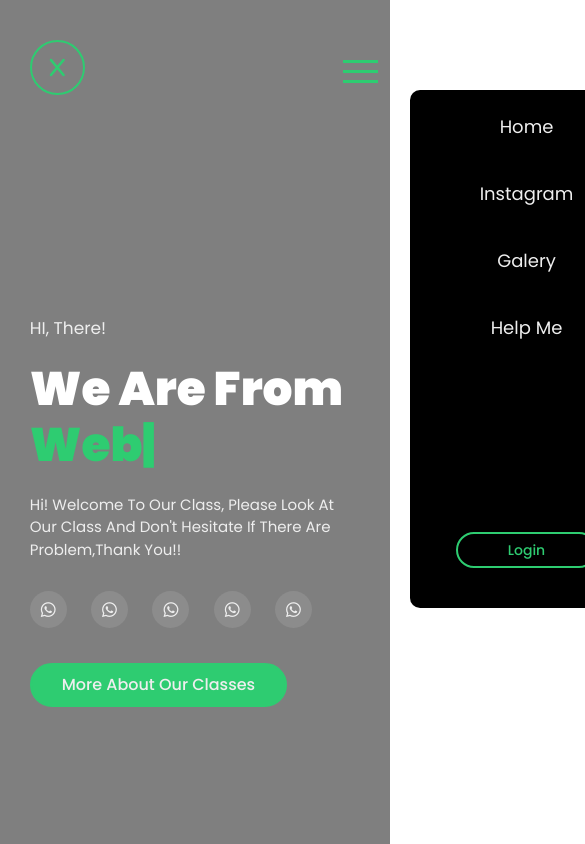
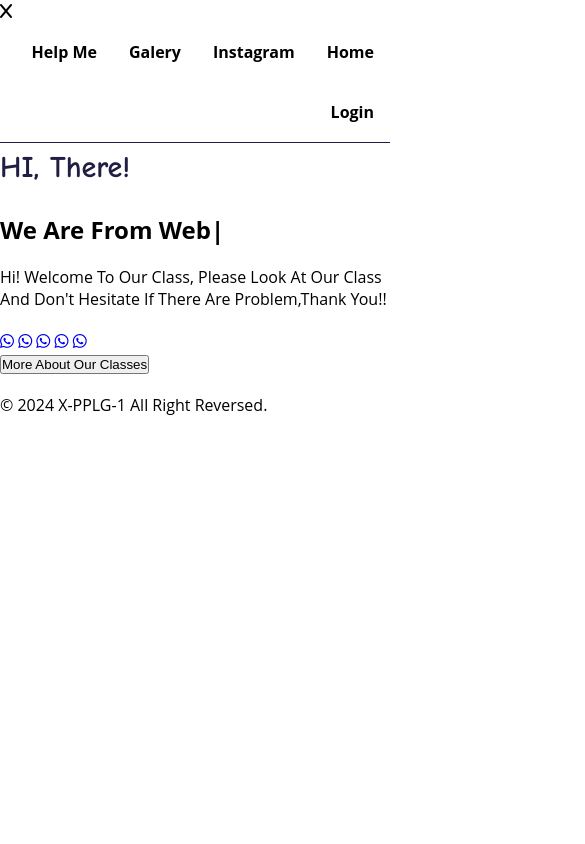
Before and after one commit to BillSky-UI/BillStudioCraft, a plain HTML site: page index.html in a window 390 px wide. Shown: the top 844 px of the page, 585 px wide, since content can reach past the window. Drawn offline with nearby package versions, Linux system fonts and the light colour scheme.

Commit message:
StudyRoomBill
Ada Dua File Di Project Kali Ini Lihat Lihat Saja Yaaaa!!!!!

```diff
--- a/style.css
+++ b/style.css
@@ -1,232 +1,236 @@
-*{
+* {
+    text-decoration: none;
+    margin: 0;
+    padding: 0px;
+}
+
+body {
+    margin: 0px;
+    padding: 0px;
+    font-family: 'Open Sans',sans-serif;
+}
+
+.wrapper{
+    width: 1100px;
+    margin: auto;
+    position: relative;
+}
+
+.logo a {
+    font-size: 50px;
+    font-weight: bold;
+    float: left;
+    font-family: 'Courier New', Courier, monospace;
+    color: #201E43;
+}
+
+.menu {
+    float: right;
+}
+
+nav {
+    width: 100%;
+    margin: auto;
+    display: flex;
+    line-height: 60px;
+    position: sticky;
+    position: -webkit-sticky;
+    top: 0;
+    background: #FFFFFF;
+    z-index: 1;
+    border-bottom: 1px solid #201E43;
+}
+nav ul {
+    list-style-type: none;
+    margin: 0;
     padding: 0;
-    margin: 0;
-    box-sizing: border-box;
-    font-family: 'Poppins', sans-serif;
+    overflow: hidden;
+}
+
+nav ul li {
+    float: right;
+}
+
+nav ul li a {
+    color: black;
+    font-weight: bold;
+    text-align: center;
+    padding: 0px 16px 0px 16px;
     text-decoration: none;
 }
-body{
-    overflow: hidden;
-}
-.main-width{
-    width: 1280px;
-    max-width: 95%;
-    margin: 0 auto;
-    padding: 0px 20px;
-}
-.hero{
-    width: 100%;
-    height: 100%;
-    min-height: 100vh;
-    background: linear-gradient(rgba(0, 0, 0, 0.5),rgba(0, 0, 0, 0.5)), url(/img/background.jpg);
-    background-size: cover;
-    background-position: center;
-    position: relative;
-}
-header{
-    padding: 40px 0 30px;
-    display: flex;
-    flex-wrap: nowrap;
-    align-items: center;
-    justify-content: space-between;
-}
-.logo i{
-    height: 55px;
-    width: 55px;
-    background: transparent;
-    border: 2px solid #2ecc71;
-    color: #2ecc71;
-    border-radius: 50%;
-    display: inline-flex;
-    align-items: center;
-    justify-content: center;
-    font-size: 20px;
-    cursor: pointer;
-}
-nav .hamb{
-    width: 35px;
-    height: 24px;
-    right: 3%;
-    top: 60px;
-    z-index: 5;
-    background: transparent;
-    position: absolute;
-    cursor: pointer;
-    display: none;
-}
-nav .hamb span{
-    display: block;
-    background: #2ecc71;
-    width: 100%;
-    height: 3px;
-    transition: .3s;
-    transition-property: transform,opacity;
-}
-nav .hamb span:nth-child(2){
-    margin: 7px 0px;
-}
-nav .nav-list{
-    list-style: none;
-}
-nav .nav-list li{
-    display: inline-block;
-}
-nav .nav-list li a{
-    display: inline-block;
-    color: #eee;
-    margin-left: 55px;
-    font-size: 15px;
-    font-weight: 600;
-}
-nav .nav-list li:not(:last-child) a:hover{
-    color: #2ecc71;
-    transition: .4s;
-}
-nav .nav-list li.btn a{
-    display: inline-block;
-    background: transparent;
-    border: 2px solid #2ecc71;
-    padding: 9px 28px;
-    border-radius: 30px;
-    line-height: 1.3;
-    color: #2ecc71;
-    font-weight: 500;
-}
-nav .nav-list li.btn:hover a{
-    background: #2ecc71;
-    color: white;
-    border: 2px solid transparent;
-    transition: .4s;
-}
-.container{
-    padding-top: 190px;
-}
-.container .hero-text{
-    margin-bottom: 40px;
-}
-.container .hero-text h1{
-    color: white;
-    font-size: 47px;
-    font-weight: 900;
-    line-height: 1.2;
-    margin: 20px 0px 20px;
-}
-span{
-    color: #2ecc71;
-}.container .hero-text h3{
-    color: #eee;
-    font-weight: 400;
-    font-size: 17px;
-}
-.container .hero-text p{
-    width: 440px;
-    max-width: 100%;
-    color: #eee;
-    font-size: 15px;
-    line-height: 1.5;
-    margin-bottom: 30px;
-}
-.social a{
-    width: 37px;
-    height: 37px;
-    border-radius: 50%;
-    display: inline-flex;
-    align-items: center;
-    justify-content: center;
-    font-size: 17px;
-    color: #eee;
-    cursor: pointer;
-    margin-right: 20px;
-    background-color: rgba(255, 255, 255, 0.1);
-    margin-bottom: 35px;
-}
-.social a:hover{
-    transform: scale(1.1);
-    background: #2ecc71;
-    transition: .4s;
-}
-.container .hero-text button{
-    color: #eee;
-    background: #2ecc71;
-    font-size: 16px;
-    font-weight: 500;
-    line-height: 24px;
-    padding: 8px 30px;
-    border: 2px solid #2ecc71;
-    border-radius: 30px;
-    cursor: pointer;
-}
-.container .hero-text button:hover{
-    background: transparent;
-    border: 2px solid #2ecc71;
-    color: #2ecc71;
-    transition: .4s;
-}
-.bottom{
-    margin-top: 243px;
-    padding-bottom: 40px;
-}
-.bottom p{
-    color: #eee;
-    letter-spacing: 2px;
-    font-size: 15px;
+
+nav ul li a:hover {
+    text-decoration: underline;
 }
 
-@media screen and (max-width: 930px) {
-    nav .hamb{
-        display: initial;
+section {
+    margin: auto;
+    display: flex;
+    margin-bottom: 50px;
 }
-    .click{
-        top: 46px;
+
+.kolom {
+    margin-top: 50px;
+    margin-bottom: 50px;
 }
-    .click span{
-        position: absolute;
-        margin-top: 12px;
+
+.kolom .deskripsi {
+    font-size: 20px;
+    font-weight: bold;
+    font-family: 'comic sans ms';
+    color: #201E43;
 }
-    .click span:frist-child{
-        transform: rotate(-40deg);
+
+h2 {
+    font-family: 'comic sans ms';
+    font-weight: 800;
+    font-size: 45px;
+    margin-bottom: 20px;
+    color: #201E43;
+    width: 100%;
+    line-height: 50px;
 }
-    .click span:nth-child(2){
-        opacity: 0;
-        margin: 0;
+
+a.tbl_biru {
+    background: #6482AD;
+    border-radius: 30px;
+    margin-top: 30px;
+    padding: 15px 30px 15px 30px;
+    color: #FFFFFF;
+    cursor: pointer;
+    font-weight: bold;
 }
-    .click span:last-child{
-        transform: rotate(40deg);
-        top: 0;
+
+a.tbl_biru:hover {
+    background: #FF4E88;
+    text-decoration: none;
 }
-    nav .nav-list{
-        position: absolute;
-        top: 90px;
-        right: -65%;
-        bottom: 0;
-        width: 60%;
-        height: 50%;
-        background: black;
-        z-index: 2;
-        padding: 6% 9%;
-        transition: .3s right;
-        border-radius: 10px;
+
+a.tbl-pink {
+    background: #FF4E88;
+    border-radius: 30px;
+    margin-top: 30px;
+    padding: 15px 30px 15px 30px;
+    color: #FFFFFF;
+    cursor: pointer;
+    font-weight: bold;
 }
-    nav .nav-list li{
-        display: block;
+
+a.tbl-pink:hover {
+    background: #6482AD;
+    text-decoration: none;
 }
-    nav .nav-list li a{
-        display: block;
+
+p {
+    margin: 10px 0px 10px 0px;
+    padding: 10px 0px 10px 0px;
+}
+
+.tengah {
     text-align: center;
-        font-size: 18px;
-        font-weight: 400;
-        margin-left: 0;
-        margin-bottom: 40px;
+    width: 100%;
 }
-    nav .nav-list li.btn a{
-        position: absolute;
-        bottom: 0;
-        right: 20%;
-        left: 20%;
-        padding: 7px 15px;
-        font-size: 14px;
+.tutor-list {
+    width: 100%;
+    position: relative;
+    display: flex;
+    flex-wrap: wrap;
 }
-    nav .nav-list.open{
-        right: 0;
+
+.kartu-tutor {
+    width: 20%;
+    margin: 0 auto;
+}
+
+.kartu-tutor img {
+    width: 80%;
+    border-radius: 50%;
+}
+
+.kartu-tutor p {
+    font-family: 'comic sans ms';
+    font-weight: 800;
+    font-size: 25px;
+    text-align: center;
+    color: #201E43;
+}
+
+.partners-list {
+    width: 100%;
+    position: relative;
+    display: flex;
+    flex-wrap: wrap;
+}
+
+.kartu-partners {
+    width: 20%;
+    margin: 0 auto;
+}
+
+.kartu-partners img {
+    width: 150px;
+    border-radius: 50%;
+}
+
+
+
+.footer {
+    width: 100%;
+    position: relative;
+    display: flex;
+    flex-wrap: wrap;
+    margin: auto;
+}
+
+.footer-section {
+    width: 20%;
+    margin: 0 auto;
+}
+
+h3 {
+    font-family: 'comic sans ms';
+    font-weight: 800;
+    font-size: 30px;
+    margin-bottom: 20px;
+    color: #201E43;
+    width: 100%;
+    line-height: 50px;
+}
+
+</section>
+
+@media screen and (max-width: 911.98px) {
+    .wrapper {
+        width: 90%;
     }
 }
+
+.logo a{
+    display: block;
+    width: 100%;
+    text-align: center;
+}
+
+nav .menu {
+    width: 100%;
+    margin: 0;
+
+}
+
+nav .menu ul {
+    text-align: center;
+    margin: auto;
+    line-height: auto;
+}
+
+nav .menu ul li {
+    display: inline-block;
+    float: none;
+}
+
+.Logo-Studio {
+    width: 0%;
+    width: 100px;
+    border-radius: 50%;
+    margin: 20px;
+}
```
Also changed, not shown: Login.html (added, +39 -0 lines). Lines whose indentation alone changed are shown as unchanged.
